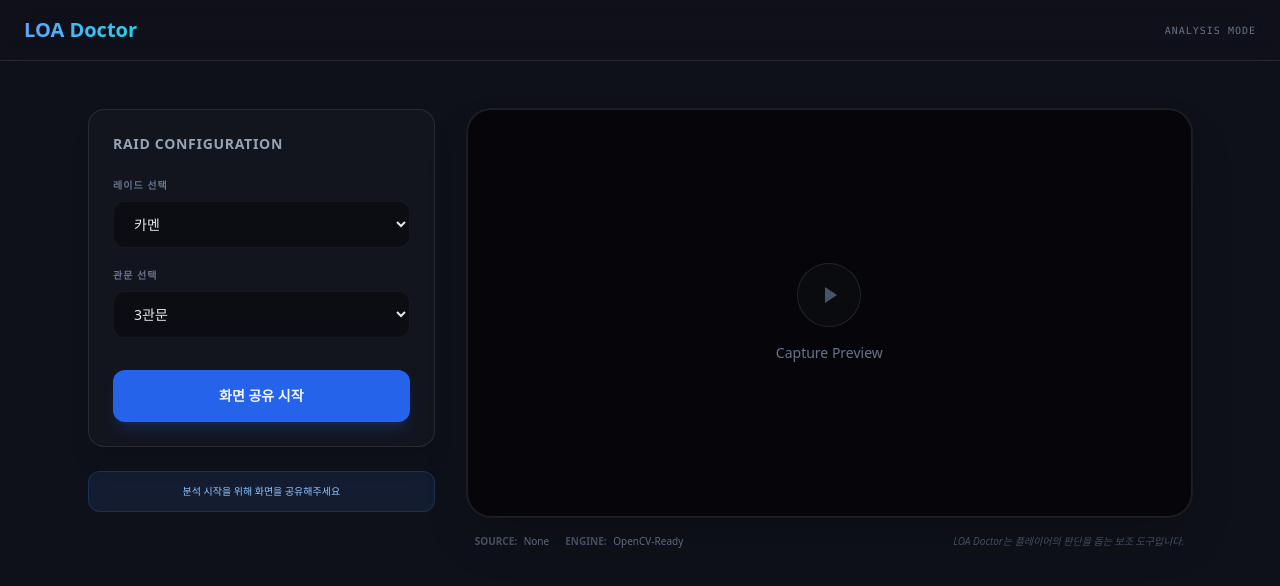
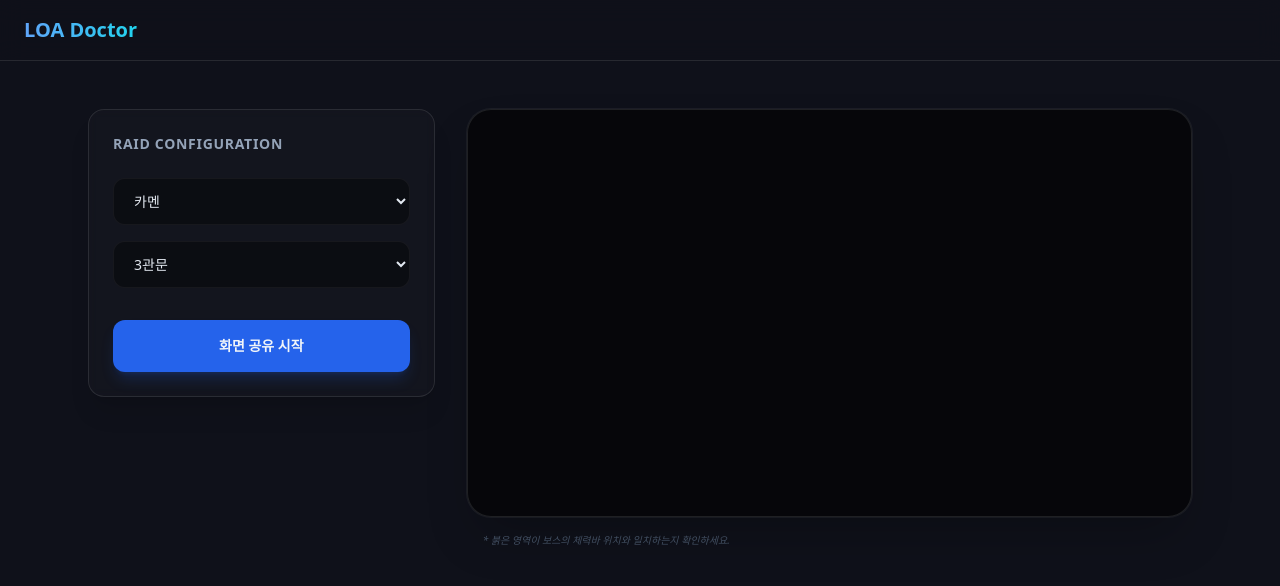
Before and after one commit to loa-doctor/loa-doctor, a Next.js app in the folder client/: page /analyze in a window 1280 px wide. Shown: the top 586 px of the page. Built offline with nearby package versions, Linux system fonts and the light colour scheme.

Commit message:
analyze 수정

```diff
--- a/client/src/app/analyze/page.tsx
+++ b/client/src/app/analyze/page.tsx
@@ -11,32 +11,79 @@ const RAIDS = {
   '아브렐슈드': ['1관문', '2관문'],
 }
 
-const STRATEGY_DATA: Record<string, any> = {
-  '카멘-3관문': {
-    hpPhase: "280줄 ~ 240줄",
-    hint: "격돌 패턴 준비. 파란색 검기는 안쪽이 안전합니다.",
-  },
-}
+// --- HP 바 크롭 설정 (해상도 비율 기반) ---
+const HP_BAR_CONFIG = {
+  roiX: 0.3,      // 가로 30% 지점 시작
+  roiY: 0.075,    // 세로 7.5% 지점 시작
+  roiWidth: 0.4,  // 가로 폭 40%
+  roiHeight: 0.05 // 세로 폭 5%
+};
 
 export default function AnalyzePage() {
   const router = useRouter()
-  const videoRef = useRef<HTMLVideoElement>(null)
+
+  // Refs: 초기값을 null로 설정하고 정확한 타입을 지정합니다.
+  const videoRef = useRef<HTMLVideoElement | null>(null)
   const pipWindowRef = useRef<Window | null>(null)
+  const cropCanvasRef = useRef<HTMLCanvasElement | null>(null)
 
+  // 상태 관리
   const [isCapturing, setIsCapturing] = useState(false)
+  const [isAnalyzing, setIsAnalyzing] = useState(false)
   const [selectedRaid, setSelectedRaid] = useState('카멘')
   const [selectedGate, setSelectedGate] = useState('3관문')
+  const [currentHP, setCurrentHP] = useState<number>(0)
+
   const [currentGuide, setCurrentGuide] = useState({
     hpPhase: "분석 대기 중",
-    hint: "레이드와 관문을 선택하고 PiP를 실행하세요."
+    hint: "레이드와 관문을 선택하고 분석을 시작하세요."
   })
 
+  // --- 1. 백엔드 분석 요청 (Stub) ---
+  const requestServerAnalysis = async (imageBase64: string) => {
+    // TODO: 실제 백엔드 연동 시 fetch 로직 작성
+  }
+
+  // --- 2. 프레임 크롭 프로세서 (에러 방어 강화) ---
+  const processFrame = useCallback(() => {
+    const video = videoRef.current;
+    const canvas = cropCanvasRef.current;
+
+    // video나 canvas가 없으면 실행 중단 (videoRef is not defined 방지)
+    if (!video || !canvas || !isAnalyzing || !isCapturing) return;
+
+    const ctx = canvas.getContext('2d', { willReadFrequently: true });
+
+    // 비디오 데이터가 유효한 상태인지 확인 (HAVE_CURRENT_DATA 이상)
+    if (ctx && video.readyState >= 2) {
+      const vW = video.videoWidth;
+      const vH = video.videoHeight;
+
+      if (vW === 0 || vH === 0) return;
+
+      const sx = vW * HP_BAR_CONFIG.roiX;
+      const sy = vH * HP_BAR_CONFIG.roiY;
+      const sw = vW * HP_BAR_CONFIG.roiWidth;
+      const sh = vH * HP_BAR_CONFIG.roiHeight;
+
+      // 크롭 수행
+      ctx.drawImage(video, sx, sy, sw, sh, 0, 0, canvas.width, canvas.height);
+
+      const imageData = canvas.toDataURL('image/jpeg', 0.7);
+      requestServerAnalysis(imageData);
+    }
+  }, [isAnalyzing, isCapturing]);
+
+  // 분석 루프 설정
   useEffect(() => {
-    const data = STRATEGY_DATA[`${selectedRaid}-${selectedGate}`];
-    if (data) setCurrentGuide(data);
-    else setCurrentGuide({ hpPhase: "정보 없음", hint: "공략 데이터가 준비 중입니다." });
-  }, [selectedRaid, selectedGate]);
+    let timer: NodeJS.Timeout;
+    if (isAnalyzing && isCapturing) {
+      timer = setInterval(processFrame, 500);
+    }
+    return () => clearInterval(timer);
+  }, [isAnalyzing, isCapturing, processFrame]);
 
+  // --- 3. 화면 캡처 및 PiP 로직 ---
   const startCapture = async () => {
     try {
       const stream = await navigator.mediaDevices.getDisplayMedia({
@@ -45,34 +92,30 @@ export default function AnalyzePage() {
       if (videoRef.current) {
         videoRef.current.srcObject = stream
         setIsCapturing(true)
-        stream.getVideoTracks()[0].onended = stopAnalysis
+        stream.getVideoTracks()[0].onended = () => {
+          setIsCapturing(false);
+          setIsAnalyzing(false);
         }
-    } catch (err) { console.error(err) }
+      }
+    } catch (err) {
+      console.error("캡처 시작 실패:", err);
+    }
   }
 
-  const stopAnalysis = useCallback(() => {
-    if (videoRef.current?.srcObject) {
-      (videoRef.current.srcObject as MediaStream).getTracks().forEach(t => t.stop())
-      videoRef.current.srcObject = null
-    }
-    if (pipWindowRef.current) pipWindowRef.current.close()
-    setIsCapturing(false)
-  }, [])
-
   const openGuidePip = async () => {
-    if (!('documentPictureInPicture' in window)) return alert("Document PiP 미지원 브라우저입니다.");
+    if (!('documentPictureInPicture' in window)) return alert("PiP 미지원 브라우저입니다.");
     try {
       // @ts-ignore
       const pipWindow = await window.documentPictureInPicture.requestWindow({ width: 320, height: 220 });
       pipWindowRef.current = pipWindow;
-      const styleTags = Array.from(document.styleSheets)
-        .filter(s => s.href === null || s.href.startsWith(location.origin))
-        .map(s => {
+
+      const styleTags = Array.from(document.styleSheets).map(s => {
         const style = document.createElement('style');
-          style.textContent = Array.from(s.cssRules).map(r => r.cssText).join('');
+        try { style.textContent = Array.from(s.cssRules).map(r => r.cssText).join(''); } catch(e) {}
         return style;
       });
       styleTags.forEach(s => pipWindow.document.head.appendChild(s));
+
       updatePipUI(pipWindow);
       pipWindow.addEventListener('pagehide', () => { pipWindowRef.current = null; });
     } catch (err) { console.error(err) }
@@ -88,119 +131,107 @@ export default function AnalyzePage() {
       <div>
         <div class="flex justify-between items-center mb-1">
           <span class="text-[10px] font-bold text-blue-400 uppercase tracking-widest">LOA DOCTOR GUIDE</span>
-          <div class="flex items-center gap-1.5"><div class="w-1.5 h-1.5 bg-red-500 rounded-full animate-pulse"></div><span class="text-[9px] text-slate-500 font-mono">LIVE</span></div>
+          <div class="flex items-center gap-1.5"><div class="w-1.5 h-1.5 ${isAnalyzing ? 'bg-green-500' : 'bg-red-500'} rounded-full animate-pulse"></div><span class="text-[9px] text-slate-500 font-mono">LIVE</span></div>
         </div>
         <h1 class="text-base font-bold text-slate-200">${selectedRaid} <span class="text-slate-500 text-xs font-normal">${selectedGate}</span></h1>
       </div>
       <div class="bg-blue-500/10 rounded-xl border border-blue-500/20 p-3 my-2">
-        <div class="text-[9px] text-blue-400 font-semibold mb-1 uppercase tracking-wider">Phase</div>
-        <div class="text-lg font-bold text-white leading-none">${currentGuide.hpPhase}</div>
+        <div class="text-[9px] text-blue-400 font-semibold mb-1 uppercase tracking-wider">Current Phase</div>
+        <div class="text-lg font-bold text-white leading-none">${currentHP > 0 ? currentHP + ' 줄' : '인식 중...'}</div>
       </div>
-      <div class="mt-1">
       <p class="text-sm font-medium leading-snug text-slate-300 break-keep">${currentGuide.hint}</p>
-      </div>
     `;
     doc.body.appendChild(root);
   }
 
   useEffect(() => {
     if (pipWindowRef.current) updatePipUI(pipWindowRef.current);
-  }, [selectedRaid, selectedGate, currentGuide]);
+  }, [selectedRaid, selectedGate, currentGuide, currentHP, isAnalyzing]);
 
   return (
     <div className="min-h-screen bg-[#0f111a] text-slate-100 selection:bg-blue-500/30">
-      {/* 네비게이션 바 (메인 페이지와 통일) */}
       <nav className="border-b border-white/10 px-6 py-4 flex justify-between items-center bg-[#0f111a]/80 backdrop-blur-md sticky top-0 z-50">
         <div className="text-xl font-bold bg-gradient-to-r from-blue-400 to-cyan-400 bg-clip-text text-transparent cursor-pointer" onClick={() => router.push('/')}>
           LOA Doctor
         </div>
-        <div className="text-[10px] text-slate-500 font-mono tracking-widest uppercase">Analysis Mode</div>
       </nav>
 
       <main className="max-w-6xl mx-auto px-6 py-12">
         <div className="grid grid-cols-1 lg:grid-cols-12 gap-8 items-start">
 
-          {/* 왼쪽 설정 패널: 메인 페이지 'System Check' 스타일 적용 */}
+          {/* 설정 패널 */}
           <div className="lg:col-span-4 space-y-6">
             <div className="rounded-2xl border border-white/10 bg-white/[0.02] p-6 backdrop-blur-sm shadow-xl">
               <h2 className="text-sm font-semibold text-slate-400 mb-6 uppercase tracking-wider">Raid Configuration</h2>
 
-              <div className="space-y-5">
-                <div>
-                  <label className="block text-[10px] font-bold text-slate-500 mb-2 uppercase tracking-widest">레이드 선택</label>
-                  <select
-                    value={selectedRaid}
-                    onChange={(e) => { setSelectedRaid(e.target.value); setSelectedGate(RAIDS[e.target.value as keyof typeof RAIDS][0]); }}
-                    className="w-full bg-black/40 border border-white/5 rounded-xl px-4 py-3 text-sm focus:border-blue-500/50 outline-none transition-all text-slate-200"
-                  >
+              <div className="space-y-4 mb-8">
+                <select value={selectedRaid} onChange={(e) => setSelectedRaid(e.target.value)} className="w-full bg-black/40 border border-white/5 rounded-xl px-4 py-3 text-sm text-slate-200 outline-none">
                   {Object.keys(RAIDS).map(raid => <option key={raid} value={raid}>{raid}</option>)}
+                </select>
+                <select value={selectedGate} onChange={(e) => setSelectedGate(e.target.value)} className="w-full bg-black/40 border border-white/5 rounded-xl px-4 py-3 text-sm text-slate-200 outline-none">
+                  {RAIDS[selectedRaid as keyof typeof RAIDS].map(gate => <option key={gate} value={gate}>{gate}</option>)}
                 </select>
               </div>
 
-                <div>
-                  <label className="block text-[10px] font-bold text-slate-500 mb-2 uppercase tracking-widest">관문 선택</label>
-                  <select
-                    value={selectedGate}
-                    onChange={(e) => setSelectedGate(e.target.value)}
-                    className="w-full bg-black/40 border border-white/5 rounded-xl px-4 py-3 text-sm focus:border-blue-500/50 outline-none transition-all text-slate-200"
-                  >
-                    {RAIDS[selectedRaid as keyof typeof RAIDS].map(gate => <option key={gate} value={gate}>{gate}</option>)}
-                  </select>
+              {/* ROI 미리보기 캔버스 */}
+              {isCapturing && (
+                <div className="mb-6 space-y-2">
+                  <span className="text-[10px] font-bold text-slate-500 uppercase">HP Bar ROI Preview</span>
+                  <canvas ref={cropCanvasRef} width={400} height={50} className="w-full h-12 bg-black rounded-lg border border-blue-500/30 object-cover" />
                 </div>
-              </div>
+              )}
 
-              <div className="mt-8 space-y-3">
+              <div className="space-y-3">
                 {!isCapturing ? (
-                  <button onClick={startCapture} className="w-full py-4 bg-blue-600 hover:bg-blue-500 rounded-xl font-bold text-sm transition-all shadow-lg shadow-blue-600/20 active:scale-95">
-                    화면 공유 시작
-                  </button>
+                  <button onClick={startCapture} className="w-full py-4 bg-blue-600 hover:bg-blue-500 rounded-xl font-bold text-sm transition-all active:scale-95 shadow-lg shadow-blue-600/20">화면 공유 시작</button>
                 ) : (
                   <>
-                    <button onClick={openGuidePip} className="w-full py-4 bg-white/10 hover:bg-white/20 border border-white/10 rounded-xl font-bold text-sm transition-all active:scale-95">
-                      공략 가이드 오버레이(PiP) 실행
+                    <button
+                      onClick={() => setIsAnalyzing(!isAnalyzing)}
+                      className={`w-full py-4 rounded-xl font-bold text-sm transition-all active:scale-95 ${isAnalyzing ? 'bg-red-500/20 text-red-400 border border-red-500/30' : 'bg-green-600 text-white'}`}
+                    >
+                      {isAnalyzing ? "서버 분석 중단" : "서버 분석 시작"}
                     </button>
-                    <button onClick={stopAnalysis} className="w-full py-3 text-red-400 hover:text-red-300 text-xs font-medium transition-colors">
-                      분석 중단
-                    </button>
+                    <button onClick={openGuidePip} className="w-full py-4 bg-white/10 hover:bg-white/20 border border-white/10 rounded-xl font-bold text-sm transition-all active:scale-95">OS 공략창(PiP) 실행</button>
                   </>
                 )}
               </div>
             </div>
-
-            <div className="py-3 px-4 rounded-xl bg-blue-500/10 border border-blue-500/20 text-center text-[10px] text-blue-300">
-               {isCapturing ? "● 실시간 화면 분석 엔진 가동 중" : "분석 시작을 위해 화면을 공유해주세요"}
-            </div>
           </div>
 
-          {/* 오른쪽 프리뷰 패널 */}
+          {/* 프리뷰 패널 */}
           <div className="lg:col-span-8 space-y-4">
             <div className="relative aspect-video bg-black/60 rounded-3xl border border-white/10 overflow-hidden shadow-2xl ring-1 ring-white/5">
               <video ref={videoRef} autoPlay playsInline className="w-full h-full object-contain" />
-              {!isCapturing && (
-                <div className="absolute inset-0 flex flex-col items-center justify-center">
-                  <div className="w-16 h-16 mb-4 rounded-full border border-white/10 flex items-center justify-center bg-white/[0.02]">
-                    <div className="w-0 h-0 border-y-[8px] border-y-transparent border-l-[12px] border-l-slate-600 ml-1"></div>
+
+              {/* ROI 가이드 테두리 Overlay */}
+              {isCapturing && (
+                <div
+                  className="absolute border-2 border-red-500/60 shadow-[0_0_15px_rgba(239,68,68,0.4)] pointer-events-none z-10"
+                  style={{
+                    left: `${HP_BAR_CONFIG.roiX * 100}%`,
+                    top: `${HP_BAR_CONFIG.roiY * 100}%`,
+                    width: `${HP_BAR_CONFIG.roiWidth * 100}%`,
+                    height: `${HP_BAR_CONFIG.roiHeight * 100}%`,
+                  }}
+                >
+                  <span className="absolute -top-5 left-0 text-[10px] font-bold text-red-500 bg-black/80 px-1.5 py-0.5 rounded-sm whitespace-nowrap">
+                    BACKEND ROI
+                  </span>
                 </div>
-                  <p className="text-slate-500 text-sm font-medium">Capture Preview</p>
+              )}
+
+              {isAnalyzing && (
+                <div className="absolute top-6 left-6 flex items-center gap-2 bg-black/60 px-3 py-1.5 rounded-full border border-green-500/50 backdrop-blur-sm z-20">
+                  <span className="w-2 h-2 bg-green-500 rounded-full animate-pulse"></span>
+                  <span className="text-[10px] font-mono text-green-500 uppercase tracking-tighter">Server Syncing...</span>
                 </div>
               )}
             </div>
-
-            <div className="flex justify-between items-center px-2">
-              <div className="flex gap-4">
-                <div className="text-[10px] text-slate-500">
-                  <span className="text-slate-600 font-bold mr-1 uppercase">Source:</span> {isCapturing ? 'Captured' : 'None'}
-                </div>
-                <div className="text-[10px] text-slate-500">
-                  <span className="text-slate-600 font-bold mr-1 uppercase">Engine:</span> OpenCV-Ready
-                </div>
-              </div>
-              <p className="text-[10px] text-slate-600 italic leading-relaxed text-right">
-                LOA Doctor는 플레이어의 판단을 돕는 보조 도구입니다.
+            <p className="text-[10px] text-slate-600 italic px-4">
+              * 붉은 영역이 보스의 체력바 위치와 일치하는지 확인하세요.
             </p>
           </div>
-          </div>
-
         </div>
       </main>
     </div>
```
Lines whose indentation alone changed are shown as unchanged.
